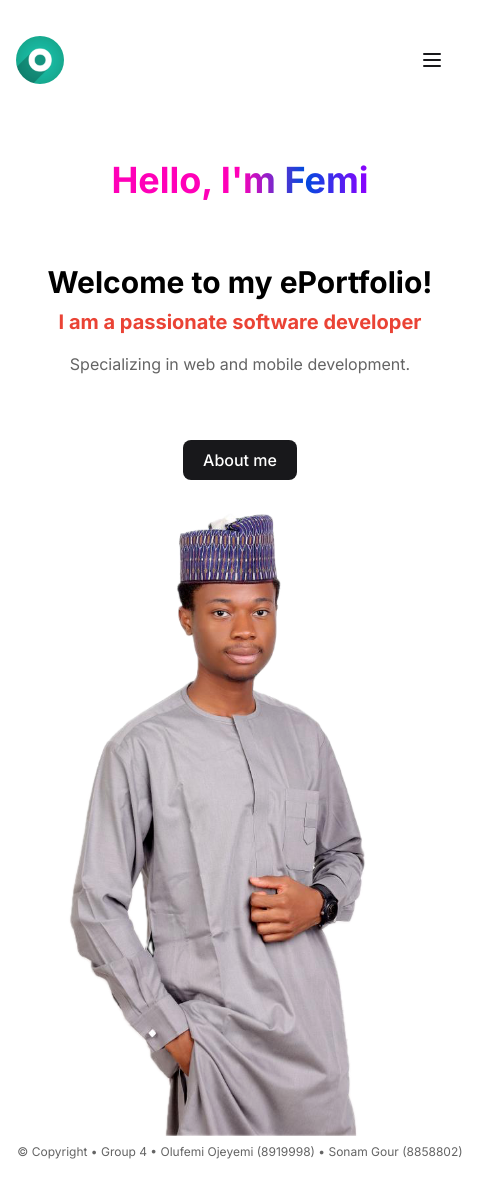
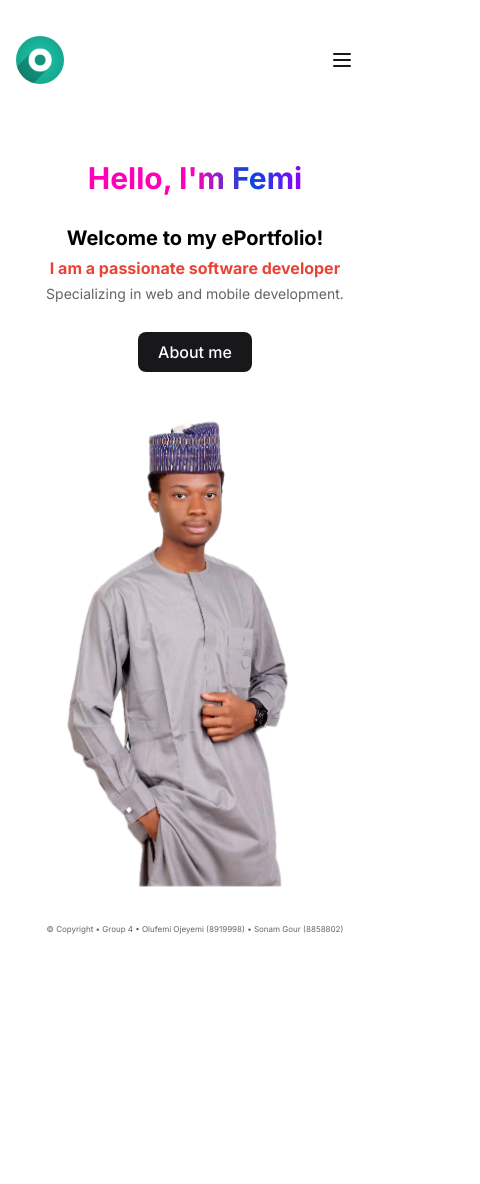
Before and after one commit to Femosky/portfolio-website, a Next.js app: page / in a window 390 px wide. Shown: the whole page, 480 px wide, since content can reach past the window. After the commit the page ends 959 px from the top, so only its background shows below. Built offline with nearby package versions, Linux system fonts and the light colour scheme.

Commit message:
bug fixes

```diff
--- a/app/layout.js
+++ b/app/layout.js
@@ -2,6 +2,7 @@ import { Inter } from 'next/font/google';
 import './globals.css';
 import { DefaultSeo } from 'next-seo';
 import SEO from '../next-seo.config';
+import Head from 'next/head';
 
 const inter = Inter({ subsets: ['latin'] });
 
@@ -17,10 +18,10 @@ export const metadata = {
 export default function RootLayout({ children }) {
     return (
         <html lang="en">
-            {/* <head>
+            <Head>
                 <DefaultSeo {...SEO} />
                 <link rel="icon" href="/favicon.ico" sizes="any" />
-            </head> */}
+            </Head>
             <body className={inter.className}>{children}</body>
         </html>
     );
--- a/app/page.js
+++ b/app/page.js
@@ -15,7 +15,7 @@ export default function Home() {
     }
 
     return (
-        <div className="min-w-[30rem] h-screen w-screen flex flex-col">
+        <div className="h-screen w-screen flex flex-col">
             <Navbar />
             <main className="flex-1 flex items-start justify-start pt-16 md:pt-0 md:items-center md:justify-center px-6 md:px-6">
                 <div className="flex flex-col md:flex-row w-full max-w-7xl">
@@ -27,18 +27,18 @@ export default function Home() {
                         />
                     </div>
                     <div className="flex flex-col order-first items-center md:items-start md:order-last w-full gap-6 justify-center">
-                        <div className="flex flex-col items-center md:items-start gap-16 w-fit">
-                            <h1 className="text-4xl sm:text-5xl mdp:text-6xl font-bold bg-gradient-to-r from-[#FF00B8] from-50% via-[#004BDD] to-[#8F00FF] text-transparent bg-clip-text">
+                        <div className="flex flex-col gap-7 items-center md:items-start md:gap-16 w-fit">
+                            <h1 className="text-3xl sm:text-5xl mdp:text-6xl font-bold bg-gradient-to-r from-[#FF00B8] from-50% via-[#004BDD] to-[#8F00FF] text-transparent bg-clip-text">
                                 Hello, I'm Femi
                             </h1>
-                            <div className="flex flex-col gap-2">
-                                <h2 className="font-bold text-3xl text-center md:text-start sm:text-3xl mdp:text-4xl">
+                            <div className="flex flex-col gap-1 md:gap-2">
+                                <h2 className="font-bold text-xl text-center md:text-start sm:text-3xl mdp:text-4xl">
                                     Welcome to my ePortfolio!
                                 </h2>
-                                <h3 className="font-bold text-xl text-center md:text-start sm:text-2xl mdp:text-3xl mb-2 text-[#EA4335]">
+                                <h3 className="font-bold text-base text-center md:text-start sm:text-2xl mdp:text-3xl md:mb-2 text-[#EA4335]">
                                     I am a passionate software developer
                                 </h3>
-                                <h4 className="text-base text-center md:text-start sm:text-lg mdp:text-xl text-primary">
+                                <h4 className="text-sm text-center md:text-start sm:text-lg mdp:text-xl text-primary">
                                     Specializing in web and mobile development.
                                 </h4>
                             </div>
@@ -50,7 +50,7 @@ export default function Home() {
                     </div>
                     <div className="flex pt-24 mb-24 md:hidden w-full justify-center">
                         <img
-                            className="min-w-[20rem] w-[70%] scale-150 rounded-3xl"
+                            className="sm:min-w-[20rem] w-[70%] scale-150 rounded-3xl"
                             src="/profile_image_nb.png"
                             alt="profile image"
                         />
--- a/components/Footer.js
+++ b/components/Footer.js
@@ -2,7 +2,10 @@ import { twMerge } from 'tailwind-merge';
 
 export default function Footer({ className, ...props }) {
     return (
-        <footer {...props} className={twMerge('text-primary text-xs text-center py-6 mb-3 md:text-sm', className)}>
+        <footer
+            {...props}
+            className={twMerge('text-primary text-[8px] sm:text-xs text-center py-6 mb-3 md:text-sm', className)}
+        >
             © Copyright • Group 4 • Olufemi Ojeyemi (8919998) • Sonam Gour (8858802)
         </footer>
     );
```
